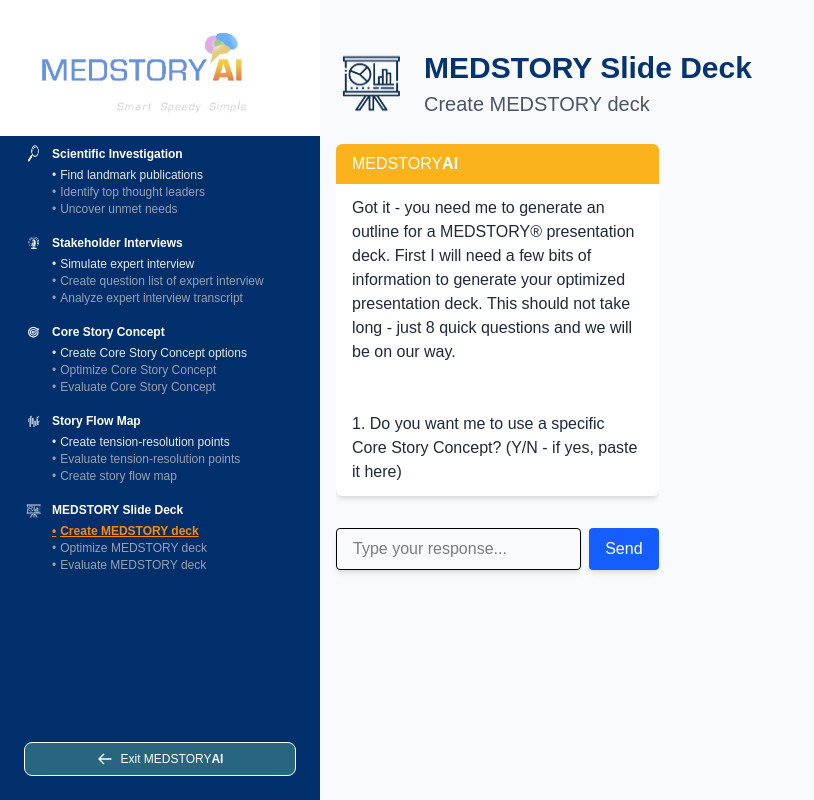
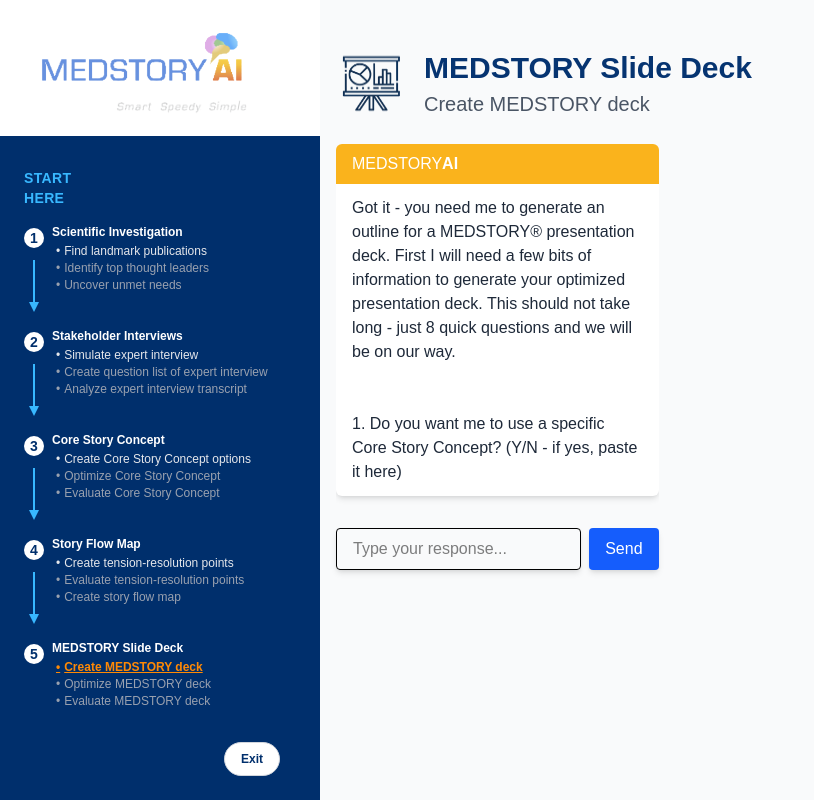
Before and after one commit to jaburnell920/medstory-ai, a Next.js app: page /slide-presentation/deck-generation in a window 1280 px wide. Shown: the whole page, without its empty margins (0-814 px from the left). Built offline with nearby package versions, Linux system fonts and the light colour scheme.

Commit message:
updated sidebar and use arrow svg component

```diff
--- /dev/null
+++ b/src/app/ArrowConnector.tsx
@@ -0,0 +1,27 @@
+// components/ArrowConnector.tsx
+export default function ArrowConnector() {
+  return (
+    <svg
+      width="20"
+      height="64"
+      viewBox="0 0 20 64"
+      fill="none"
+      xmlns="http://www.w3.org/2000/svg"
+      className="ml-0" // ← adjust this to ml-0 or ml-1 as needed
+    >
+      {/* Line with space above it */}
+      <line
+        x1="10"
+        y1="12" // space between number and tail
+        x2="10"
+        y2="54"
+        stroke="#38b8ff"
+        strokeWidth="2"
+      />
+      <path
+        d="M5 54 L10 64 L15 54 Z" // ← closed path with 'Z'
+        fill="#38b8ff" // ← solid fill
+      />
+    </svg>
+  );
+}
--- a/src/app/SidebarMenu.tsx
+++ b/src/app/SidebarMenu.tsx
@@ -1,161 +1,93 @@
 'use client';
 
 import Link from 'next/link';
-import Image from 'next/image';
 import { usePathname } from 'next/navigation';
 import clsx from 'clsx';
 import { memo } from 'react';
+import ArrowConnector from './ArrowConnector';
 
 function SidebarMenu() {
   const pathname = usePathname();
 
   const baseLinkClass = 'text-gray-200 hover:text-orange-300 transition-all duration-200';
   const selectedLinkClass = 'text-orange-400 underline font-semibold';
-  const bullet = '•';
 
-  return (
-    <nav className="flex flex-col space-y-4 text-xs pt-2 h-full">
-        <Section
-          title={
-            <Image
-              src="/scientific_investigation_menu.png"
-              alt="Scientific Investigation"
-              width={20}
-              height={20}
-              className="w-5 h-5"
-            />
-          }
-          sectionName="Scientific Investigation"
-          links={[
+  const sections = [
+    {
+      number: '1',
+      name: 'Scientific Investigation',
+      links: [
         {
           href: '/scientific-investigation/landmark-publications',
           label: 'Find landmark publications',
         },
-            {
-              href: '',
-              label: 'Identify top thought leaders',
+        { href: '', label: 'Identify top thought leaders' },
+        { href: '', label: 'Uncover unmet needs' },
+      ],
     },
     {
-              href: '',
-              label: 'Uncover unmet needs',
-            },
-          ]}
-        />
-
-        <Section
-          title={
-            <Image
-              src="/stakeholder_interviews_menu.png"
-              alt="Stakeholder Interviews"
-              width={20}
-              height={20}
-              className="w-5 h-5"
-            />
-          }
-          sectionName="Stakeholder Interviews"
-          links={[
-            {
-              href: '/scientific-investigation/top-publications',
-              label: 'Simulate expert interview',
+      number: '2',
+      name: 'Stakeholder Interviews',
+      links: [
+        { href: '/scientific-investigation/top-publications', label: 'Simulate expert interview' },
+        { href: '', label: 'Create question list of expert interview' },
+        { href: '', label: 'Analyze expert interview transcript' },
+      ],
     },
     {
-              href: '',
-              label: 'Create question list of expert interview',
-            },
-            {
-              href: '',
-              label: 'Analyze expert interview transcript',
-            },
-          ]}
-        />
-
-        <Section
-          title={
-            <Image src="/core_story_concept_menu.png" alt="Core Story Concept" width={20} height={20} className="w-5 h-5" />
-          }
-          sectionName="Core Story Concept"
-          links={[
+      number: '3',
+      name: 'Core Story Concept',
+      links: [
         { href: '/core-story-concept', label: 'Create Core Story Concept options' },
         { href: '', label: 'Optimize Core Story Concept' },
         { href: '', label: 'Evaluate Core Story Concept' },
-          ]}
-        />
-
-        <Section
-          title={<Image src="/story_flow_map_menu.png" alt="Story Flow Map" width={20} height={20} className="w-5 h-5" />}
-          sectionName="Story Flow Map"
-          links={[
-            {
-              href: '/story-flow-map/tension-resolution',
-              label: 'Create tension-resolution points',
+      ],
     },
     {
-              href: '',
-              label: 'Evaluate tension-resolution points',
+      number: '4',
+      name: 'Story Flow Map',
+      links: [
+        { href: '/story-flow-map/tension-resolution', label: 'Create tension-resolution points' },
+        { href: '', label: 'Evaluate tension-resolution points' },
+        { href: '', label: 'Create story flow map' },
+      ],
     },
     {
-              href: '',
-              label: 'Create story flow map',
-            },
-          ]}
-        />
-
-        <Section
-          title={
-            <Image
-              src="/medstory_slide_deck_menu.png"
-              alt="MEDSTORY Slide Deck"
-              width={20}
-              height={20}
-              className="w-5 h-5"
-            />
-          }
-          sectionName="MEDSTORY Slide Deck"
-          links={[
+      number: '5',
+      name: 'MEDSTORY Slide Deck',
+      links: [
         { href: '/slide-presentation/deck-generation', label: 'Create MEDSTORY deck' },
         { href: '', label: 'Optimize MEDSTORY deck' },
         { href: '', label: 'Evaluate MEDSTORY deck' },
-          ]}
-        />
+      ],
+    },
+  ];
 
-        {/* Exit MEDSTORYAI button at the bottom */}
-        <div className="mt-auto pt-4">
-          <a
-            href="https://sciencebranding.com"
-            rel="noopener noreferrer"
-            className="flex items-center justify-center px-4 py-2 bg-[#286580] text-white rounded-lg hover:bg-[#1e4e63] transition-colors duration-200 font-medium border border-white"
-          >
-            <svg className="w-4 h-4 mr-2" fill="none" stroke="currentColor" viewBox="0 0 24 24">
-              <path
-                strokeLinecap="round"
-                strokeLinejoin="round"
-                strokeWidth={2}
-                d="M10 19l-7-7m0 0l7-7m-7 7h18"
-              />
-            </svg>
-            Exit MEDSTORY<strong>AI</strong>
-          </a>
+  return (
+    <nav className="flex flex-col space-y-4 text-xs pt-2 h-full">
+      {/* START HERE header */}
+      <div className="mb-4 w-16 pt-6">
+        <h2 className="text-[#38b8ff] font-bold text-sm tracking-wide">
+          START
+          <br />
+          <span className="pr-12">HERE</span>
+        </h2>
       </div>
-      </nav>
-  );
+      {sections.map((section, index) => (
+        <div key={section.number} className="flex flex-row">
+          {/* Number and optional arrow */}
+          <div className="flex flex-col items-center mr-2 pt-1">
+            <div className="w-5 h-5 bg-white rounded-full flex items-center justify-center text-[#002F6C] font-bold text-sm">
+              {section.number}
+            </div>
+            {index < sections.length - 1 && <ArrowConnector />} {/* ← Only show if NOT last */}
+          </div>
 
-  function Section({
-    title,
-    sectionName,
-    links,
-  }: {
-    title: React.ReactNode;
-    sectionName: string;
-    links: { href: string; label: string; extraClass?: string }[];
-  }) {
-    return (
+          {/* Section content */}
           <div>
-        <div className="flex items-center mb-1">
-          <div className="text-4xl mr-2">{title}</div>
-          <p className="font-bold text-white text-xs">{sectionName}</p>
-        </div>
-        <ul className="ml-7 space-y-0.5 text-gray-200">
-          {links.map((link) => (
+            <p className="font-bold text-white text-xs mb-1">{section.name}</p>
+            <ul className="ml-1 space-y-0.5 text-gray-200 text-xs">
+              {section.links.map((link) => (
                 <li key={link.label} className="leading-tight">
                   {link.href ? (
                     <Link
@@ -167,19 +99,32 @@
                       )}
                       href={link.href}
                     >
-                  <span className="mr-1">{bullet}</span> {link.label}
+                      <span className="mr-1">•</span> {link.label}
                     </Link>
                   ) : (
                     <span className="text-gray-400 flex items-start cursor-default">
-                  <span className="mr-1">{bullet}</span> {link.label}
+                      <span className="mr-1">•</span> {link.label}
                     </span>
                   )}
                 </li>
               ))}
             </ul>
           </div>
+        </div>
+      ))}
+
+      {/* Exit button at the bottom */}
+      <div className="mt-auto pt-4 pl-50">
+        <a
+          href="https://sciencebranding.com"
+          rel="noopener noreferrer"
+          className="inline-block px-4 py-2 bg-white text-[#002F6C] rounded-full hover:bg-gray-100 transition-colors duration-200 font-bold border border-gray-300"
+        >
+          Exit
+        </a>
+      </div>
+    </nav>
   );
-  }
 }
 
 export default memo(SidebarMenu);
```
Lines whose indentation alone changed are shown as unchanged.
